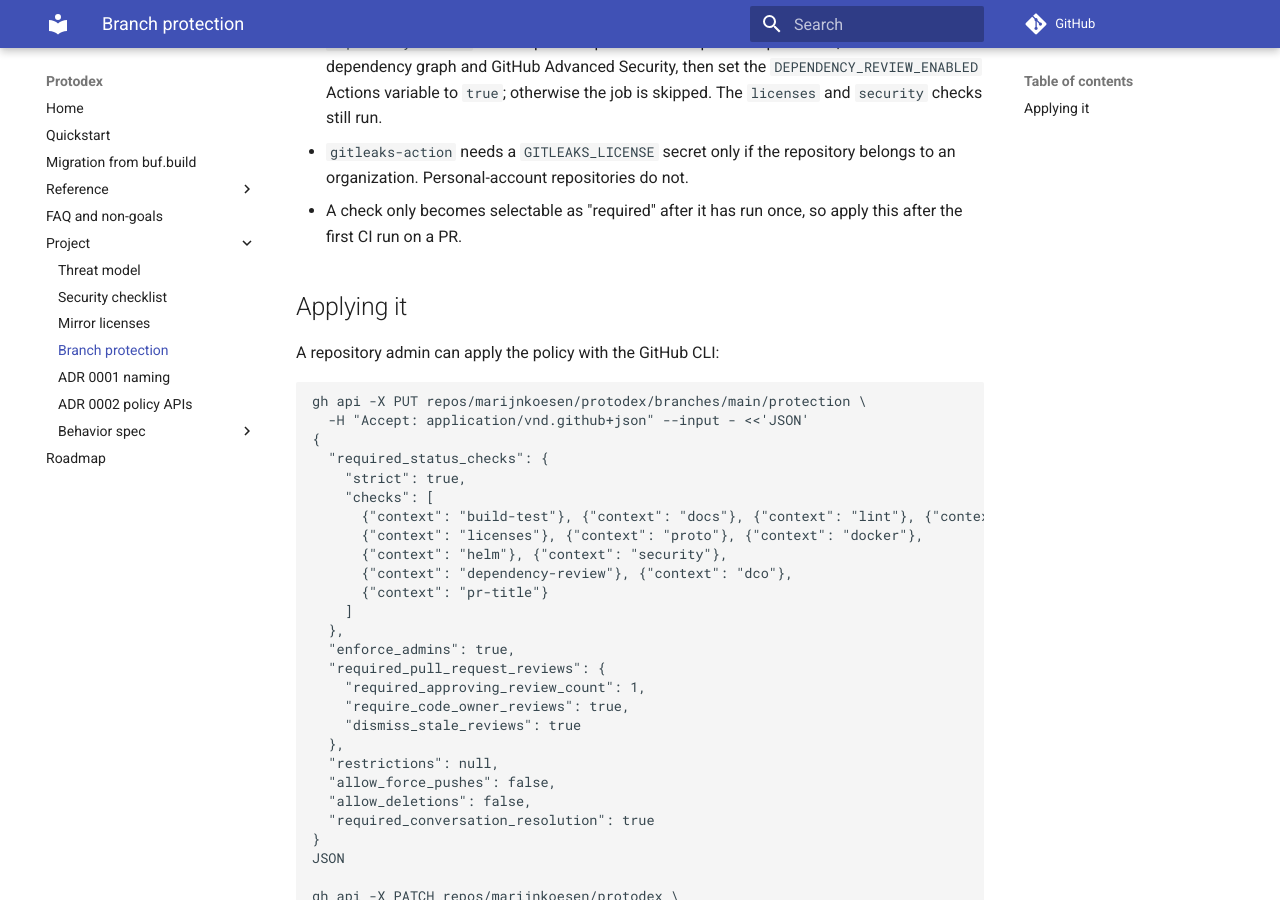
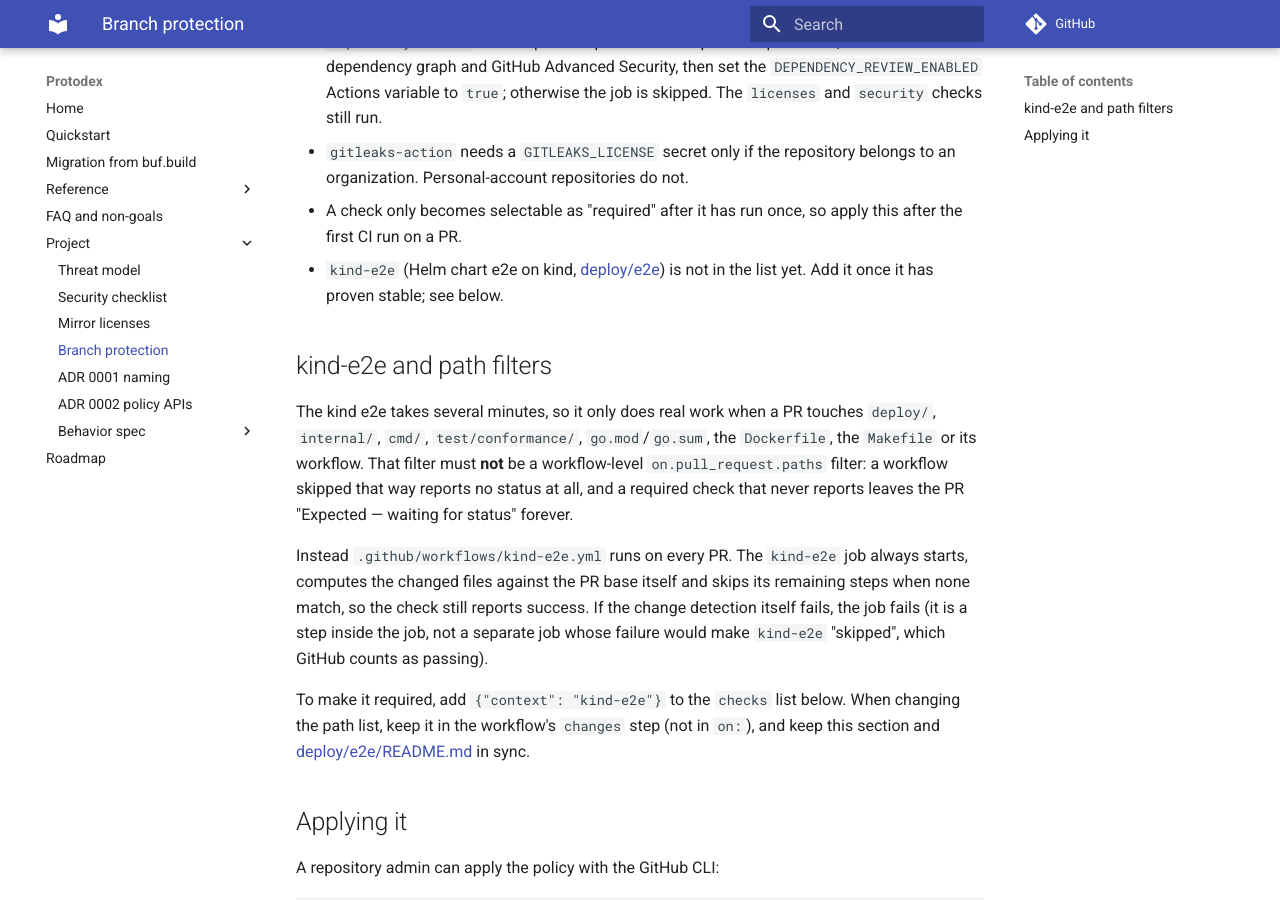
Before and after one commit to MarijnKoesen/protodex, an MkDocs documentation site: the page built from docs/branch-protection.md, in a window 1280 px wide and 900 px high, scrolled down 487 px. Built offline with MkDocs 1.6.1 and Material for MkDocs 9.7.7, drawn with Linux system fonts in a browser that asks for light colours; comment, search, counter and statistics services are not loaded.

Commit message:
ci(deploy): kind-based e2e with restart, Litestream restore and upgrade tests
deploy/e2e/e2e.sh creates a kind cluster, builds and loads the image,
installs the Helm chart with the bundled SeaweedFS in a restricted-PSS
namespace, bootstraps it, exposes it on a NodePort, and runs:

- upgrade: install the previous version (latest v* tag, else the merge
  base), seed data, helm upgrade + migrate up, verify
- conformance: the buf CLI suite against the release
- restart: seed, kill the pod, verify data and client recovery
- restore: seed, delete the PVC, restore from S3 via Litestream, verify
  modules/commits/labels (content skipped: blobs live on the PVC, #8)

All waits are rollout status / helm --wait / deadline-bounded polls.
`make kind-e2e` runs it locally; the kind-e2e workflow only installs
tools. The job always runs and no-ops on PRs that do not touch deploy/,
internal/, cmd/ or test/conformance/, so it can be a required check
(docs/branch-protection.md).

Closes #20

Co-Authored-By: Claude Opus 5.5 <noreply@anthropic.com>
Signed-off-by: forge <run-rmwlue30jjng2nc@forge.invalid>

```diff
--- a/docs/branch-protection.md
+++ b/docs/branch-protection.md
@@ -23,6 +23,29 @@ Notes:
   belongs to an organization. Personal-account repositories do not.
 - A check only becomes selectable as "required" after it has run once, so
   apply this after the first CI run on a PR.
+- `kind-e2e` (Helm chart e2e on kind, [deploy/e2e](../deploy/e2e/README.md))
+  is not in the list yet. Add it once it has proven stable; see below.
+
+## kind-e2e and path filters
+
+The kind e2e takes several minutes, so it only does real work when a PR
+touches `deploy/`, `internal/`, `cmd/`, `test/conformance/`, `go.mod`/`go.sum`,
+the `Dockerfile`, the `Makefile` or its workflow. That filter must **not** be
+a workflow-level `on.pull_request.paths` filter: a workflow skipped that way
+reports no status at all, and a required check that never reports leaves the
+PR "Expected — waiting for status" forever.
+
+Instead `.github/workflows/kind-e2e.yml` runs on every PR. The `kind-e2e` job
+always starts, computes the changed files against the PR base itself and
+skips its remaining steps when none match, so the check still reports
+success. If the change detection itself fails, the job fails (it is a step
+inside the job, not a separate job whose failure would make `kind-e2e`
+"skipped", which GitHub counts as passing).
+
+To make it required, add `{"context": "kind-e2e"}` to the `checks` list
+below. When changing the path list, keep it in the workflow's `changes` step
+(not in `on:`), and keep this section and
+[deploy/e2e/README.md](../deploy/e2e/README.md#ci) in sync.
 
 ## Applying it
 
```
Also changed, not shown: CONTRIBUTING.md (+4 -0 lines), deploy/README.md (+2 -1 lines), deploy/e2e/README.md (added, +89 -0 lines), deploy/helm/protodex/README.md (+6 -1 lines), 6 other files.
